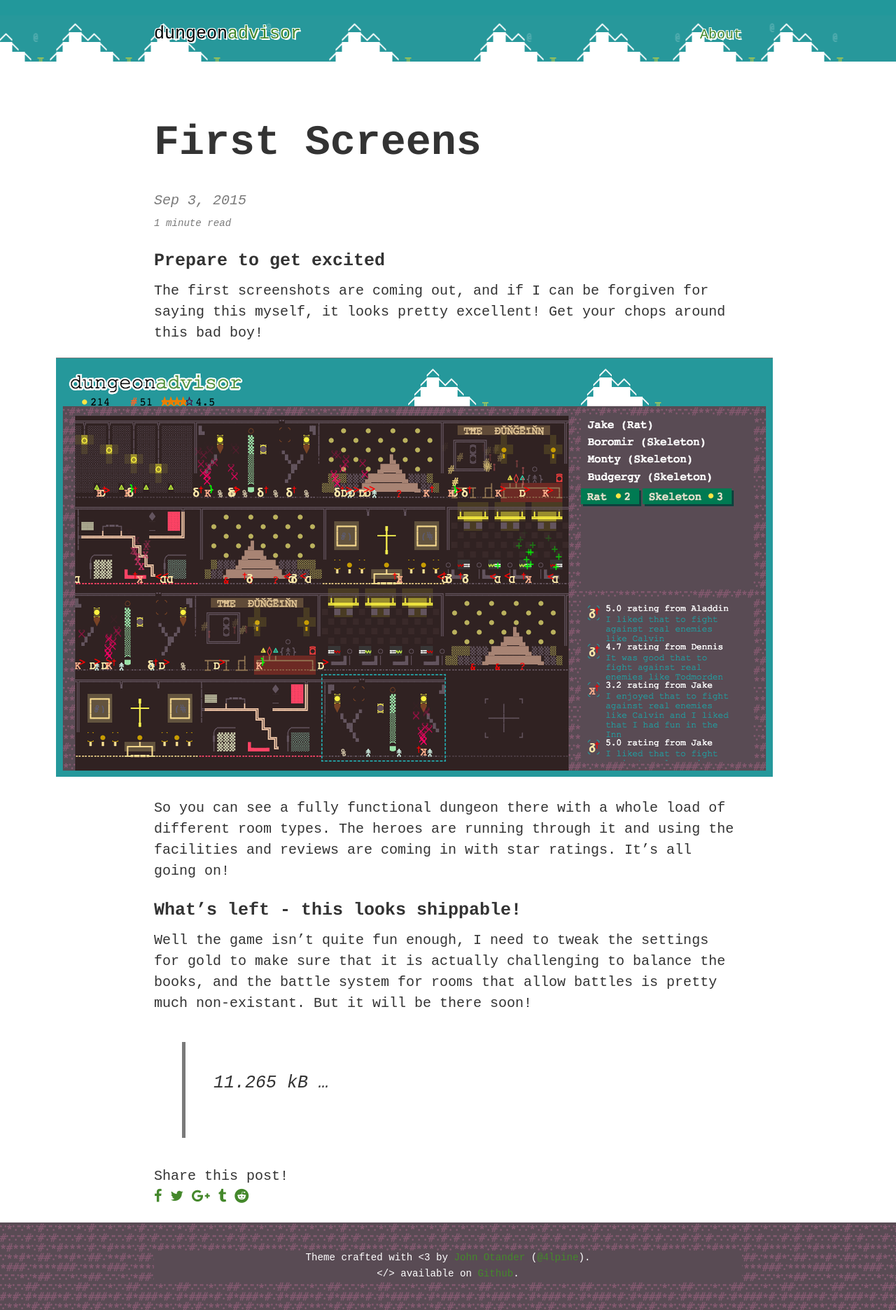
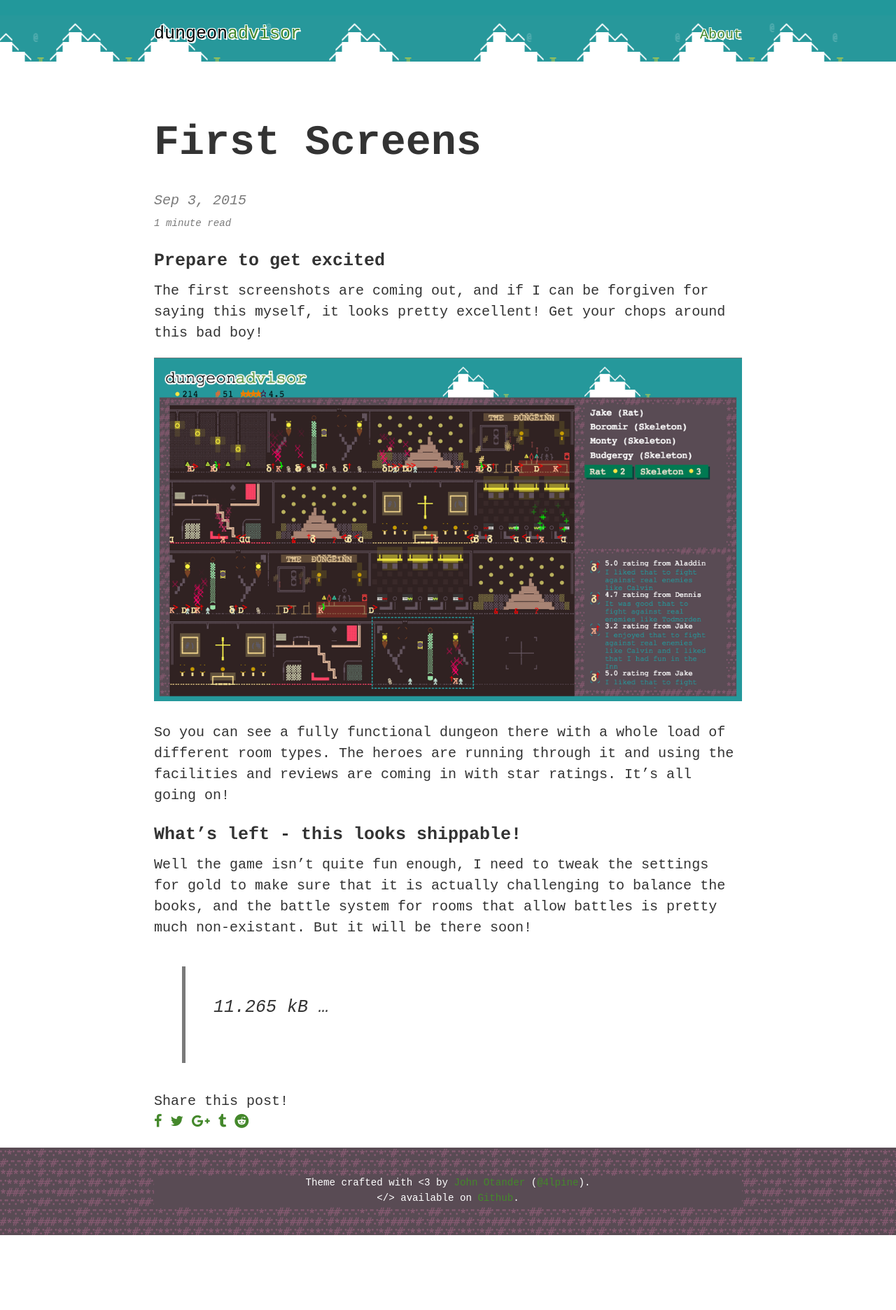
Before and after one commit to royletron/dungeon-advisor, a Jekyll site: the page built from _posts/2015-09-03-first-screeny.md, in a window 1280 px wide. Shown: the whole page at 70% size. Built offline with Jekyll 4.4.1, drawn with Linux system fonts in a browser that asks for light colours; nearby versions of some CDN libraries; comment, search, counter and statistics services are not loaded; after the commit the page ends 1765 px from its top, so only the background shows below that.

```diff
--- a/_posts/2015-09-03-first-screeny.md
+++ b/_posts/2015-09-03-first-screeny.md
@@ -10,7 +10,7 @@
 
 The first screenshots are coming out, and if I can be forgiven for saying this myself, it looks pretty excellent! Get your chops around this bad boy!
 
-_![First look!]({{ site.baseurl}}/images/posts/screen_2.png)_
+![First look!]({{ site.baseurl}}/images/posts/screen_2.png)
 
 So you can see a fully functional dungeon there with a whole load of different room types. The heroes are running through it and using the facilities and reviews are coming in with star ratings. It's all going on!
 
```
